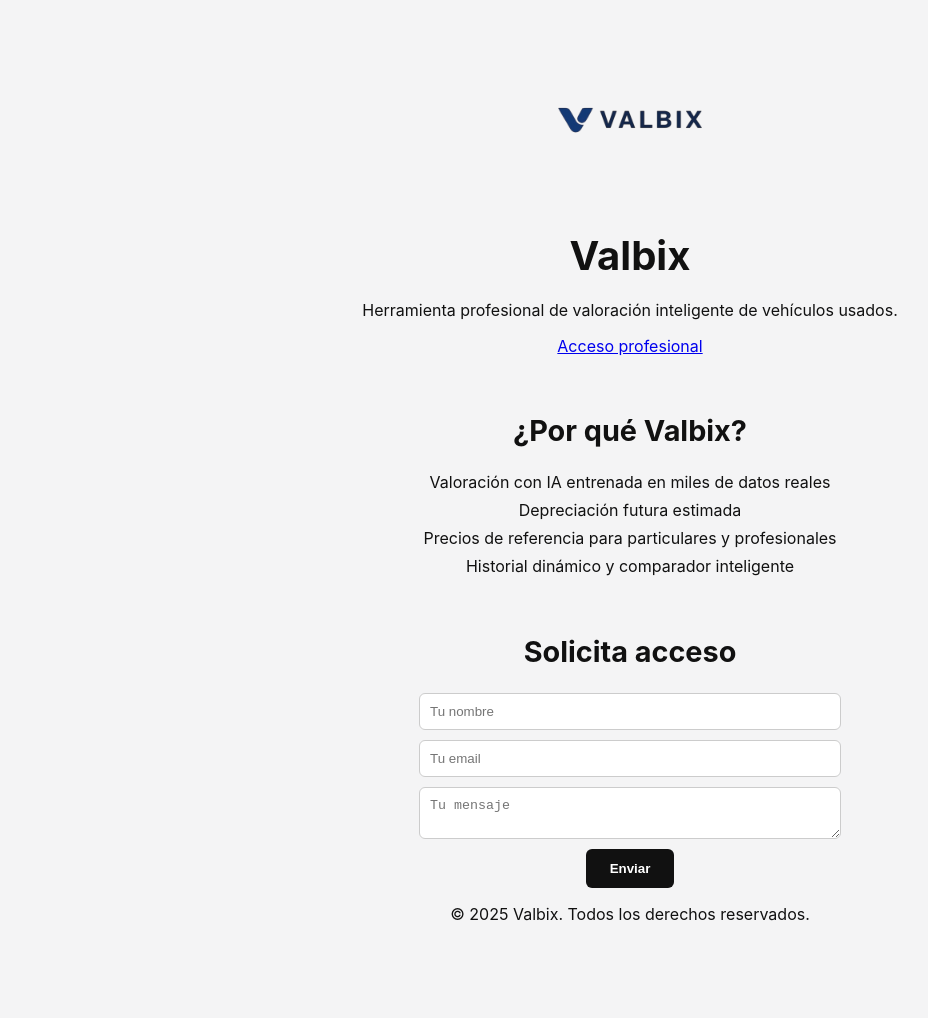
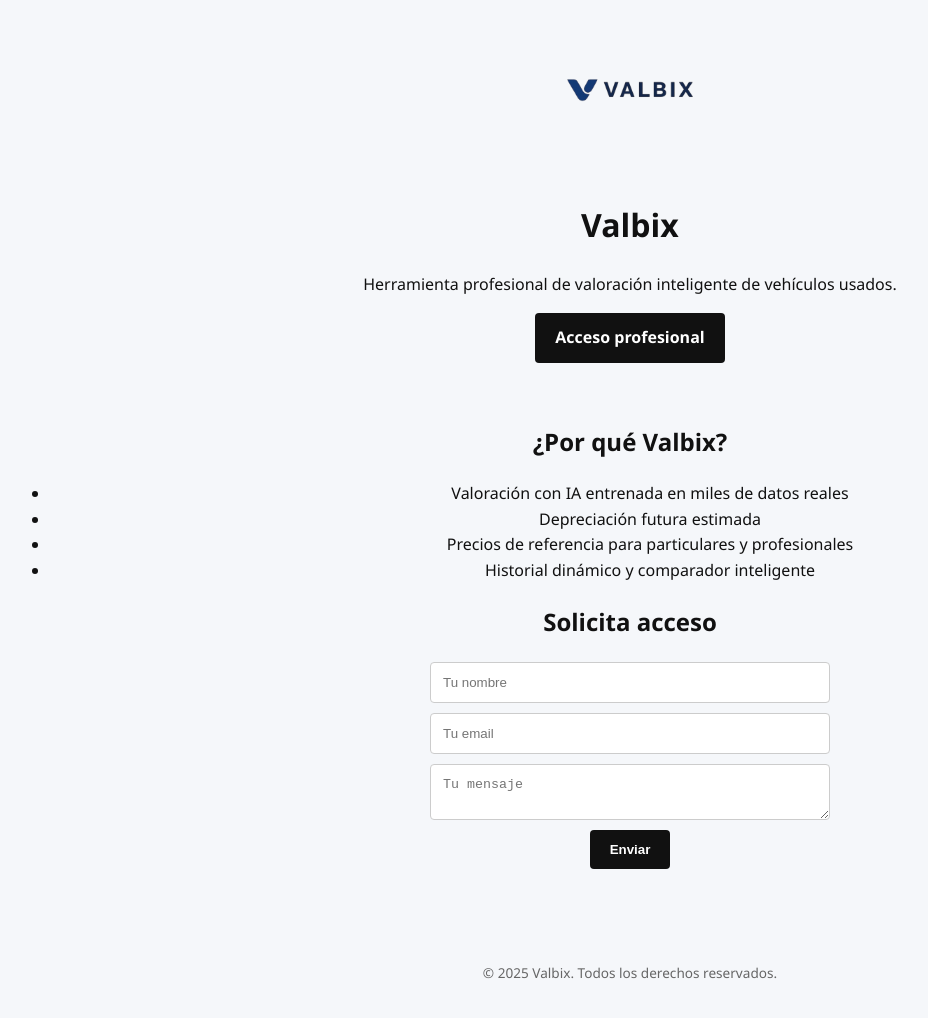
Before and after one commit to valbiten/valbix-web, a website: page index.html in a window 1280 px wide. Shown: the whole page, without its empty margins (10-938 px from the left). Before the commit the page ends 960 px from the top, so only its background shows below. Drawn offline with nearby package versions, Linux system fonts and the light colour scheme.

Commit message:
Update main CSS with new styling

```diff
--- a/styles/main.css
+++ b/styles/main.css
@@ -1,35 +1,57 @@
+body {
+  font-family: 'Segoe UI', Tahoma, Geneva, Verdana, sans-serif;
+  margin: 0;
+  padding: 0;
+  background-color: #f5f7fa;
+  color: #111;
+  line-height: 1.6;
+}
 
-body {
-  font-family: -apple-system, BlinkMacSystemFont, sans-serif;
-  background-color: #f4f4f5;
-  color: #111;
-  margin: 0;
+header,
+main,
+footer {
   padding: 20px;
   text-align: center;
 }
-img { margin-top: 20px; }
-h1 { font-size: 2.5em; margin-bottom: 0.5em; }
-h2 { font-size: 1.8em; margin-top: 2em; }
-ul { list-style: none; padding: 0; }
-ul li { margin: 0.5em 0; }
-form input, form textarea {
-  width: 90%;
-  max-width: 400px;
-  margin: 10px auto;
-  padding: 10px;
-  border: 1px solid #ccc;
-  border-radius: 6px;
-  display: block;
+
+header img {
+  max-width: 140px;
+  margin-bottom: 10px;
 }
+
+a.button,
 button {
+  display: inline-block;
   background-color: #111;
-  color: white;
+  color: #fff;
+  padding: 12px 20px;
   border: none;
-  padding: 12px 24px;
-  border-radius: 6px;
+  border-radius: 4px;
+  text-decoration: none;
   font-weight: bold;
   cursor: pointer;
+  transition: background-color 0.2s ease-in-out;
 }
+
+a.button:hover,
 button:hover {
   background-color: #333;
 }
+
+input,
+textarea {
+  width: 90%;
+  max-width: 400px;
+  padding: 12px;
+  margin: 10px auto;
+  display: block;
+  border: 1px solid #ccc;
+  border-radius: 4px;
+  box-sizing: border-box;
+}
+
+footer {
+  margin-top: 40px;
+  font-size: 0.85em;
+  color: #666;
+}
```
